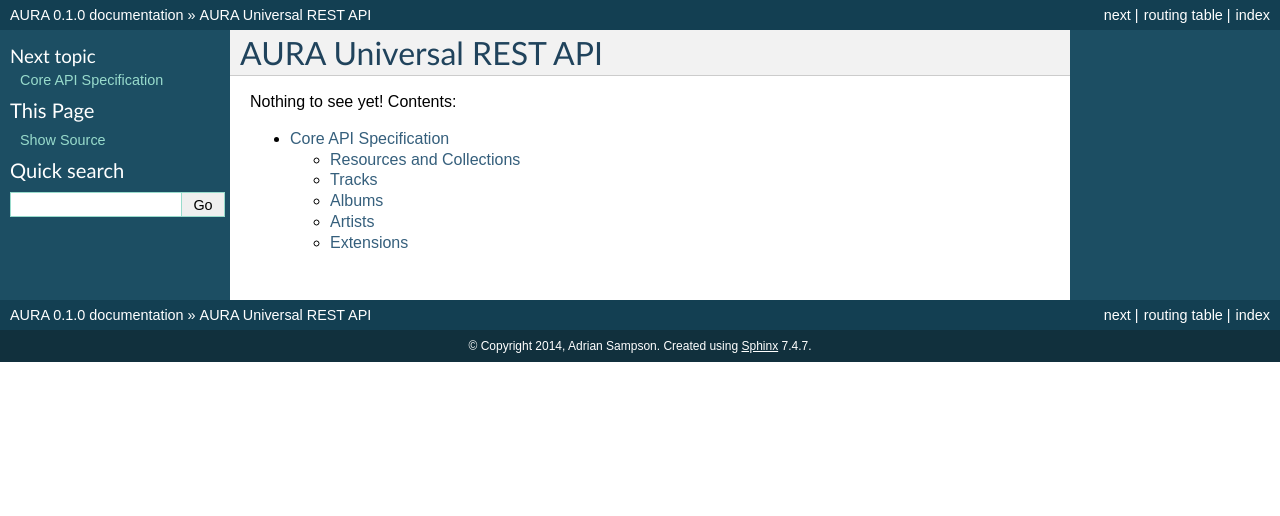
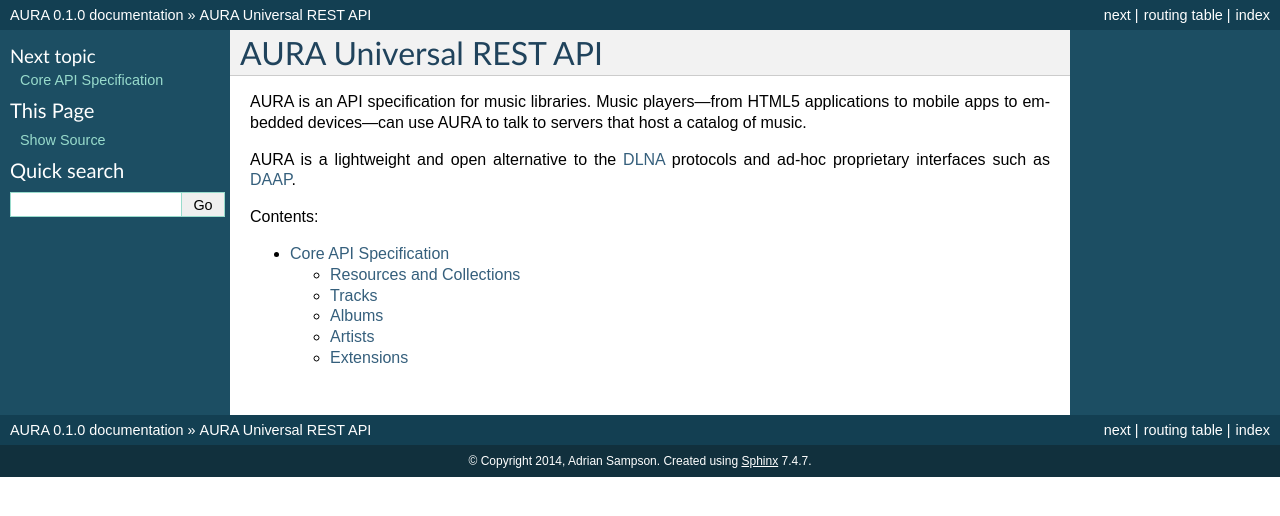
Before and after one commit to beetbox/aura, a Sphinx documentation site: the page built from docs/index.rst, in a window 1280 px wide. Shown: the top 516 px of the page. Built offline with Sphinx 7.4.7, drawn with Linux system fonts in a browser that asks for light colours.

Commit message:
Some introductory text

```diff
--- a/docs/index.rst
+++ b/docs/index.rst
@@ -1,7 +1,17 @@
 AURA Universal REST API
 =======================
 
-Nothing to see yet! Contents:
+AURA is an API specification for music libraries. Music players---from HTML5
+applications to mobile apps to embedded devices---can use AURA to talk to
+servers that host a catalog of music.
+
+AURA is a lightweight and open alternative to the `DLNA`_ protocols and ad-hoc
+proprietary interfaces such as `DAAP`_.
+
+.. _dlna: http://www.dlna.org
+.. _daap: http://en.wikipedia.org/wiki/Digital_Audio_Access_Protocol
+
+Contents:
 
 .. toctree::
     :maxdepth: 2
```
